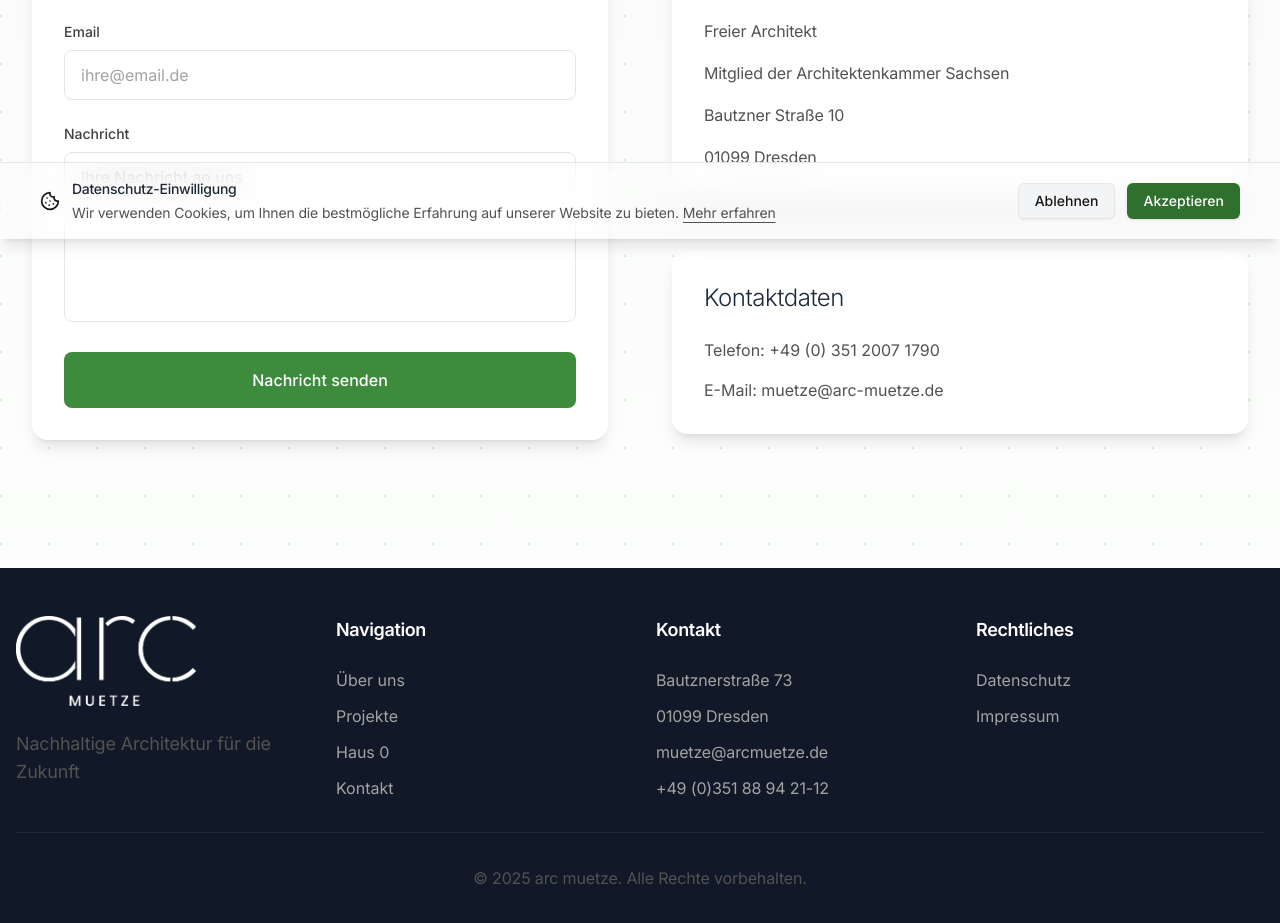
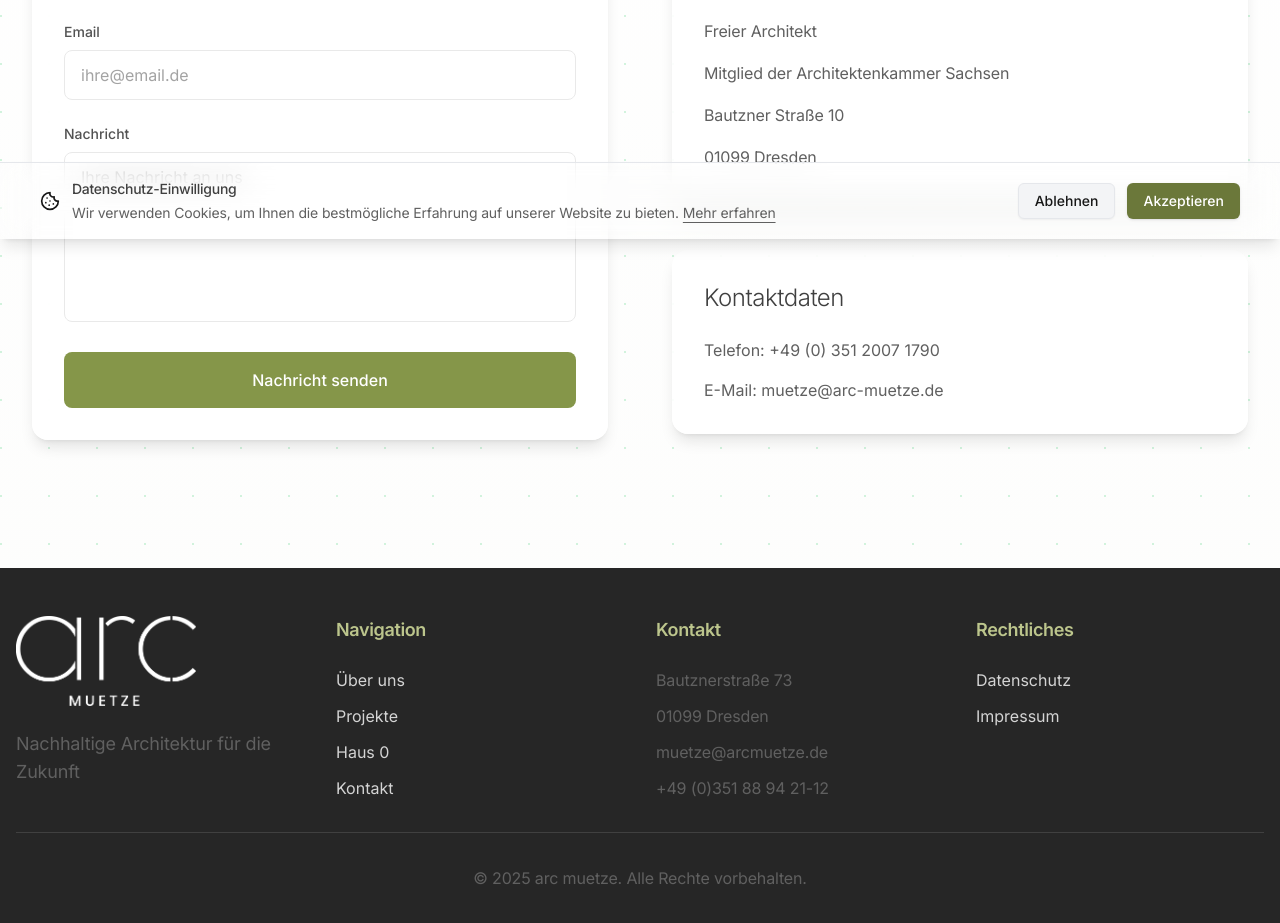
Before and after one commit to KonradBi/Richard, a Next.js app: page /kontakt in a window 1280 px wide. Shown: the part 561-1484 px from the top of the page. Built offline with nearby package versions, Linux system fonts and the light colour scheme.

Commit message:
Update components and configs - 2025-02-11

```diff
--- a/src/components/layout/footer.tsx
+++ b/src/components/layout/footer.tsx
@@ -5,7 +5,7 @@ import Image from "next/image"
 
 export function Footer() {
   return (
-    <footer className="bg-gray-900 text-white py-12">
+    <footer className="bg-neutral-900 text-neutral-50 py-12">
       <div className="container mx-auto px-4">
         <div className="grid grid-cols-1 md:grid-cols-4 gap-8">
           <div>
@@ -15,22 +15,22 @@ export function Footer() {
                 alt="arc muetze Logo"
                 width={180}
                 height={60}
-                className="brightness-0 invert" // Invertiere das Logo für den dunklen Footer
+                className="brightness-0 invert"
                 priority
               />
             </div>
-            <div className="text-left text-gray-400">
+            <div className="text-left text-neutral-300">
               <p className="text-lg">Nachhaltige Architektur für die Zukunft</p>
             </div>
           </div>
 
           <div>
-            <h3 className="text-lg font-semibold text-white mb-6">Navigation</h3>
+            <h3 className="text-lg font-semibold text-primary-200 mb-6">Navigation</h3>
             <ul className="space-y-3">
               <li>
                 <Link
                   href="/about"
-                  className="text-base text-neutral-400 hover:text-neutral-200 transition-colors"
+                  className="text-base text-neutral-300 hover:text-primary-200 transition-colors"
                 >
                   Über uns
                 </Link>
@@ -38,7 +38,7 @@ export function Footer() {
               <li>
                 <Link
                   href="/projects"
-                  className="text-base text-neutral-400 hover:text-neutral-200 transition-colors"
+                  className="text-base text-neutral-300 hover:text-primary-200 transition-colors"
                 >
                   Projekte
                 </Link>
@@ -46,7 +46,7 @@ export function Footer() {
               <li>
                 <Link
                   href="/house-0"
-                  className="text-base text-neutral-400 hover:text-neutral-200 transition-colors"
+                  className="text-base text-neutral-300 hover:text-primary-200 transition-colors"
                 >
                   Haus 0
                 </Link>
@@ -54,7 +54,7 @@ export function Footer() {
               <li>
                 <Link
                   href="/contact"
-                  className="text-base text-neutral-400 hover:text-neutral-200 transition-colors"
+                  className="text-base text-neutral-300 hover:text-primary-200 transition-colors"
                 >
                   Kontakt
                 </Link>
@@ -63,22 +63,22 @@ export function Footer() {
           </div>
 
           <div>
-            <h3 className="text-lg font-semibold text-white mb-6">Kontakt</h3>
-            <ul className="space-y-3 text-gray-400">
-              <li><p className="text-base text-neutral-400">Bautznerstraße 73</p></li>
-              <li><p className="text-base text-neutral-400">01099 Dresden</p></li>
-              <li><p className="text-base text-neutral-400">muetze@arcmuetze.de</p></li>
-              <li><p className="text-base text-neutral-400">+49 (0)351 88 94 21-12</p></li>
+            <h3 className="text-lg font-semibold text-primary-200 mb-6">Kontakt</h3>
+            <ul className="space-y-3 text-neutral-300">
+              <li><p className="text-base">Bautznerstraße 73</p></li>
+              <li><p className="text-base">01099 Dresden</p></li>
+              <li><p className="text-base">muetze@arcmuetze.de</p></li>
+              <li><p className="text-base">+49 (0)351 88 94 21-12</p></li>
             </ul>
           </div>
 
           <div>
-            <h3 className="text-lg font-semibold text-white mb-6">Rechtliches</h3>
+            <h3 className="text-lg font-semibold text-primary-200 mb-6">Rechtliches</h3>
             <ul className="space-y-3">
               <li>
                 <Link
                   href="/datenschutz"
-                  className="text-base text-neutral-400 hover:text-neutral-200 transition-colors"
+                  className="text-base text-neutral-300 hover:text-primary-200 transition-colors"
                 >
                   Datenschutz
                 </Link>
@@ -86,7 +86,7 @@ export function Footer() {
               <li>
                 <Link
                   href="/impressum"
-                  className="text-base text-neutral-400 hover:text-neutral-200 transition-colors"
+                  className="text-base text-neutral-300 hover:text-primary-200 transition-colors"
                 >
                   Impressum
                 </Link>
@@ -95,7 +95,7 @@ export function Footer() {
           </div>
         </div>
 
-        <div className="border-t border-gray-800 mt-8 pt-8 text-center text-gray-400">
+        <div className="border-t border-neutral-800 mt-8 pt-8 text-center text-neutral-300">
           <p>&copy; {new Date().getFullYear()} arc muetze. Alle Rechte vorbehalten.</p>
         </div>
       </div>
--- a/src/components/layout/header.tsx
+++ b/src/components/layout/header.tsx
@@ -10,6 +10,8 @@ export function Header() {
   const [isScrolled, setIsScrolled] = useState(false)
 
   const navigation = [
+    { name: 'Startseite', href: '/' },
+    { name: 'Über uns', href: '/about' },
     { name: 'Projekte', href: '/projekte' },
     { name: 'Haus 0', href: '/haus-0' },
     { name: 'Kontakt', href: '/kontakt' },
--- a/src/components/sections/expertise.tsx
+++ b/src/components/sections/expertise.tsx
@@ -4,7 +4,6 @@ import { motion, useScroll, useTransform } from "framer-motion"
 import { useRef, useState } from "react"
 import Image from "next/image"
 import { ArrowUpRight } from "lucide-react"
-import Link from "next/link"
 
 const projects = [
   {
@@ -41,10 +40,10 @@ export function Expertise() {
       <div className="relative max-w-7xl mx-auto px-4 sm:px-6 lg:px-8">
         {/* Überschrift */}
         <div className="text-center mb-24">
-          <h2 className="text-4xl font-light tracking-tight text-gray-900 sm:text-5xl mb-4">
+          <h2 className="text-4xl font-light tracking-tight text-neutral-600 sm:text-5xl mb-4">
             Neubau · Umbau · Sanierung
           </h2>
-          <p className="max-w-2xl mx-auto text-lg text-gray-600">
+          <p className="max-w-2xl mx-auto text-lg text-neutral-600">
             Entdecken Sie eine Auswahl unserer realisierten Projekte
           </p>
         </div>
@@ -52,9 +51,8 @@ export function Expertise() {
         {/* Projects Grid */}
         <div className="grid md:grid-cols-3 gap-8 md:gap-12">
           {projects.map((project, index) => (
-            <Link
+            <div
               key={project.id}
-              href={project.href}
               className="group relative block"
               onMouseEnter={() => setHoveredIndex(index)}
               onMouseLeave={() => setHoveredIndex(null)}
@@ -78,7 +76,7 @@ export function Expertise() {
                   <p className="text-base text-white/80 leading-relaxed">{project.description}</p>
                 </div>
               </div>
-            </Link>
+            </div>
           ))}
         </div>
       </div>
--- a/src/components/sections/hero.tsx
+++ b/src/components/sections/hero.tsx
@@ -7,11 +7,11 @@ import { useRef, useState, useEffect } from "react"
 import { ChevronDown, ArrowRight } from "lucide-react"
 
 const rotatingTexts = [
-  { text: "die Zukunft", color: "from-primary-500 to-primary-600" },
-  { text: "nachhaltiges Leben", color: "from-emerald-500 to-emerald-600" },
-  { text: "moderne Städte", color: "from-green-500 to-green-600" },
-  { text: "Ihre Vision", color: "from-primary-500 to-emerald-500" },
-  { text: "kommende Generationen", color: "from-emerald-500 to-primary-500" }
+  { text: "die Zukunft", color: "from-primary-200 to-primary-300" },
+  { text: "nachhaltiges Leben", color: "from-primary-300 to-primary-200" },
+  { text: "moderne Städte", color: "from-primary-200 to-primary-300" },
+  { text: "Ihre Vision", color: "from-primary-300 to-primary-200" },
+  { text: "kommende Generationen", color: "from-primary-200 to-primary-300" }
 ]
 
 export function Hero() {
@@ -35,14 +35,13 @@ export function Hero() {
   }, [])
 
   return (
-    <section ref={ref} className="relative min-h-[85vh] flex items-center justify-center overflow-hidden bg-neutral-50">
+    <section ref={ref} className="relative min-h-[85vh] flex items-center justify-center overflow-hidden bg-white">
       {/* Background Pattern */}
-      <div className="absolute inset-0 opacity-40">
-        <div className="absolute inset-0 bg-gradient-radial from-primary-100/50 to-transparent" />
-        <div className="absolute inset-0" style={{
-          backgroundImage: "radial-gradient(circle at 2px 2px, #3d8c3d 1px, transparent 0)",
-          backgroundSize: "40px 40px"
-        }} />
+      <div className="absolute inset-0">
+        {/* Top white gradient */}
+        <div className="absolute top-0 inset-x-0 h-32 bg-gradient-to-b from-white via-white to-transparent z-10" />
+        {/* Main background gradient */}
+        <div className="absolute inset-0 bg-gradient-radial from-primary-200/30 to-transparent" />
       </div>
 
       {/* Content */}
--- a/tailwind.config.js
+++ b/tailwind.config.js
@@ -12,23 +12,28 @@ module.exports = {
       },
       colors: {
         primary: {
-          50: "#f0f9f0",
-          100: "#dbf0db",
-          200: "#bde2bd",
-          300: "#93cd93",
-          400: "#63b363",
-          500: "#3d8c3d",
-          600: "#2f702f",
-          700: "#295c29",
-          800: "#254925",
-          900: "#213d21",
-          950: "#0f200f",
+          50: "#f5f6f2",
+          100: "#e8ebe1",
+          200: "#bcc58c",  // Light Green
+          300: "#a4b161",  // Olive Green
+          400: "#96a754",
+          500: "#859649",
+          600: "#6b783a",
+          700: "#555f2e",
+          800: "#454d26",
+          900: "#3a4120",
         },
         neutral: {
-          50: '#f8f9f8',
-          100: '#f0f1f0',
-          800: '#1f2937',
-          900: '#111827',
+          50: '#ffffff',   // Pure White
+          100: '#f8f8f8',
+          200: '#e9e9e9',  // Light Grey
+          300: '#d4d4d4',
+          400: '#a3a3a3',
+          500: '#737373',
+          600: '#606060',  // Dark Grey
+          700: '#525252',
+          800: '#404040',
+          900: '#262626',
         },
       },
       container: {
```
Also changed, not shown: src/components/sections/quote.tsx (+22 -20 lines), src/components/sections/services.tsx (+6 -6 lines), src/components/sections/team.tsx (+12 -12 lines), src/components/sections/testimonials.tsx (+7 -7 lines).
